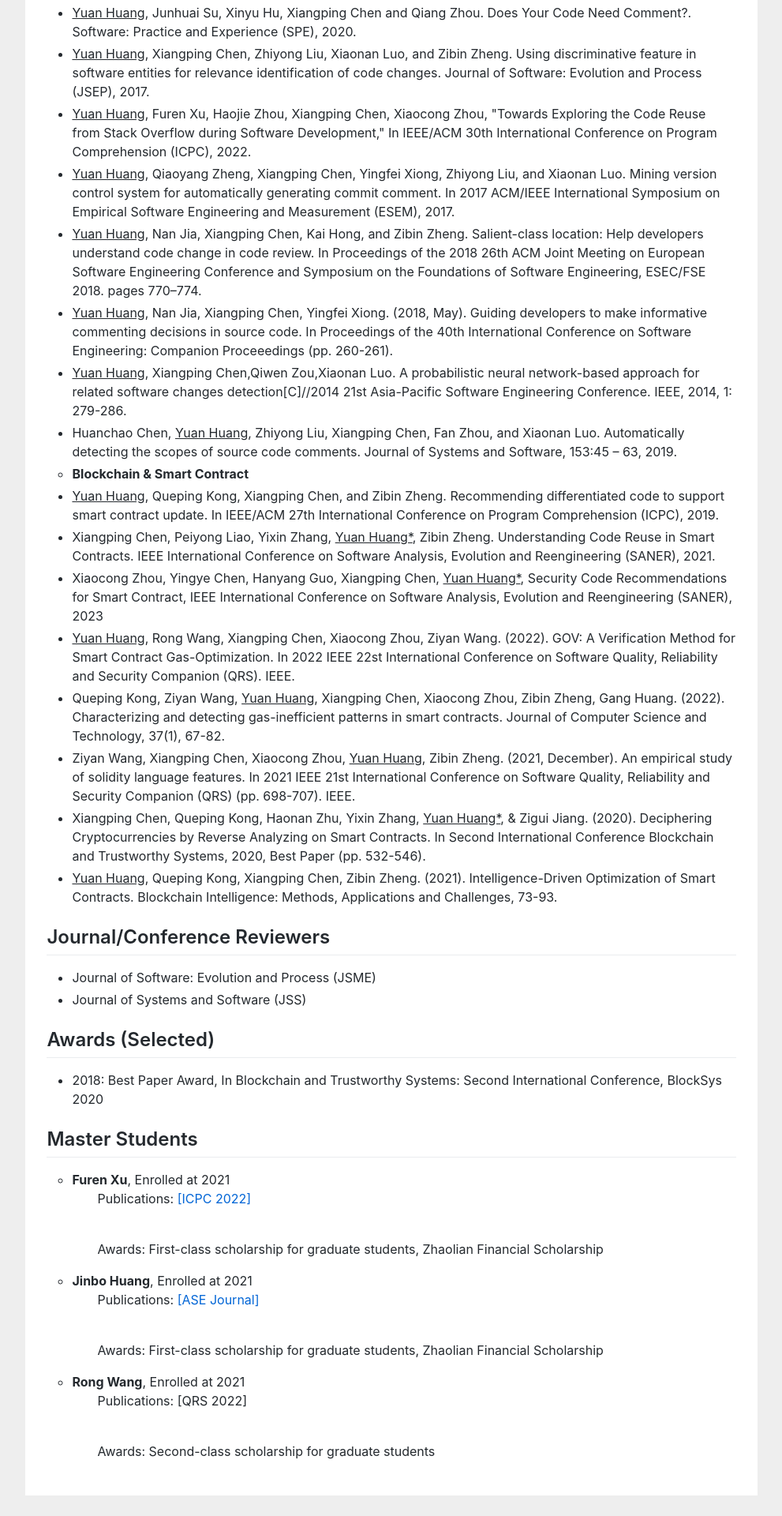
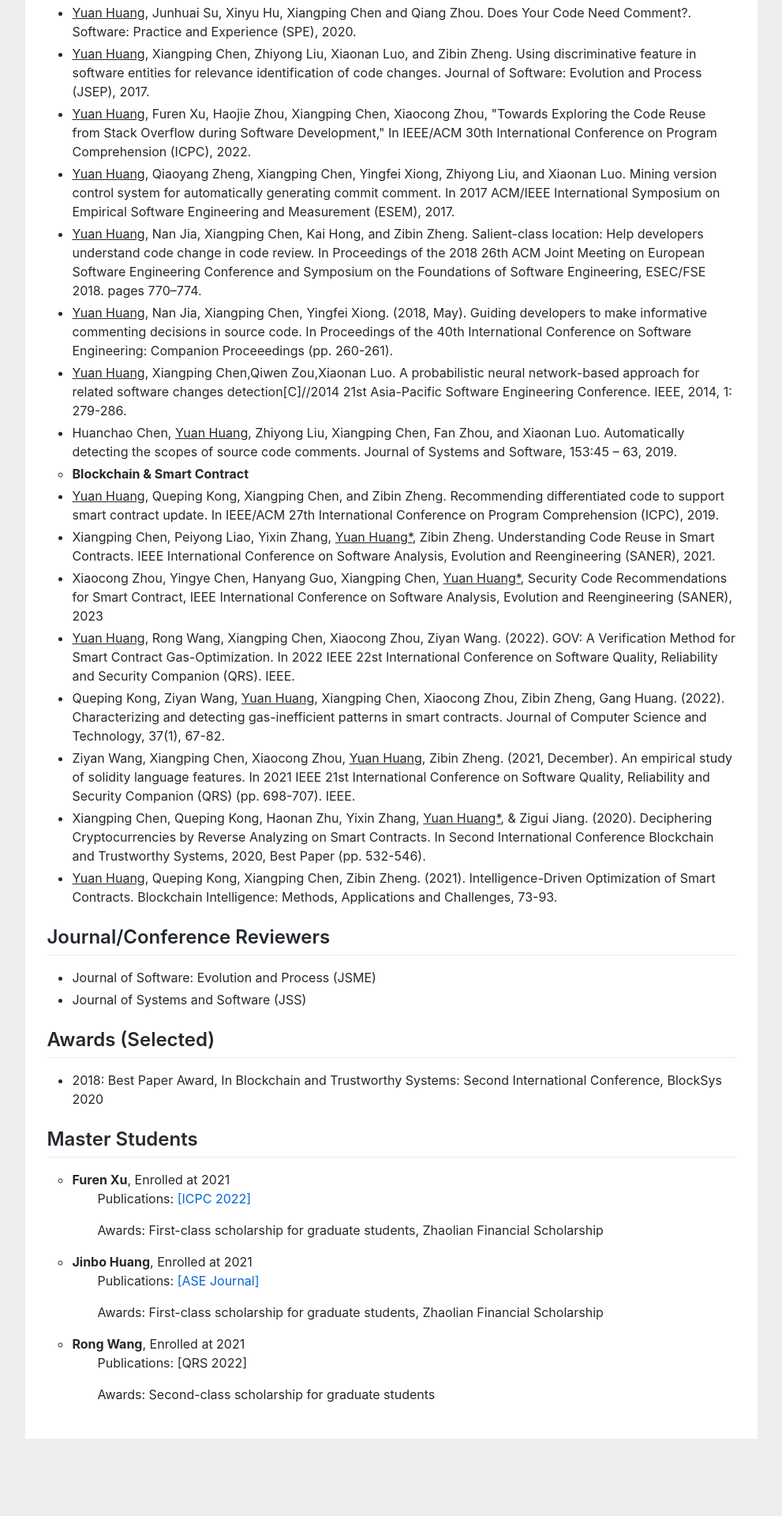
Before and after one commit to huangyuan-hy/huangyuan-hy.github.io, a Jekyll site: the page index.html, which Jekyll copies as it is, in a window 1280 px wide. Shown: the part 1339-3259 px from the top of the page at 79% size, without its empty margins (144-1135 px from the left). Built offline with Jekyll 4.4.1, drawn with Linux system fonts in a browser that asks for light colours; after the commit the page ends 3187 px from its top, so only the background shows below that.

Commit message:
Update index.html

```diff
--- a/index.html
+++ b/index.html
@@ -155,15 +155,15 @@ gtag('config', 'UA-158965281-1');
 				<ul>
 
 <li type="circle"><b>Furen Xu</b>, Enrolled at 2021</li>
-    <p style="text-indent:2em;">Publications: <a href="https://dl.acm.org/doi/abs/10.1145/3524610.3527923">[ICPC 2022]</a></p><br>
+    <p style="text-indent:2em;">Publications: <a href="https://dl.acm.org/doi/abs/10.1145/3524610.3527923">[ICPC 2022]</a></p>
     <p style="text-indent:2em;">Awards: First-class scholarship for graduate students, Zhaolian Financial Scholarship</p>
 
 <li type="circle"><b>Jinbo Huang</b>, Enrolled at 2021</li>
-    <p style="text-indent:2em;">Publications: <a href="https://link.springer.com/article/10.1007/s10515-022-00374-6">[ASE Journal]</a></p><br>
+    <p style="text-indent:2em;">Publications: <a href="https://link.springer.com/article/10.1007/s10515-022-00374-6">[ASE Journal]</a></p>
    <p style="text-indent:2em;"> Awards: First-class scholarship for graduate students, Zhaolian Financial Scholarship	</p>
 
 <li type="circle"><b>Rong Wang</b>, Enrolled at 2021</li>
-    <p style="text-indent:2em;">Publications: [QRS 2022]</p><br>
+    <p style="text-indent:2em;">Publications: [QRS 2022]</p>
     <p style="text-indent:2em;">Awards: Second-class scholarship for graduate students</p>
 
 				</ul>
```
